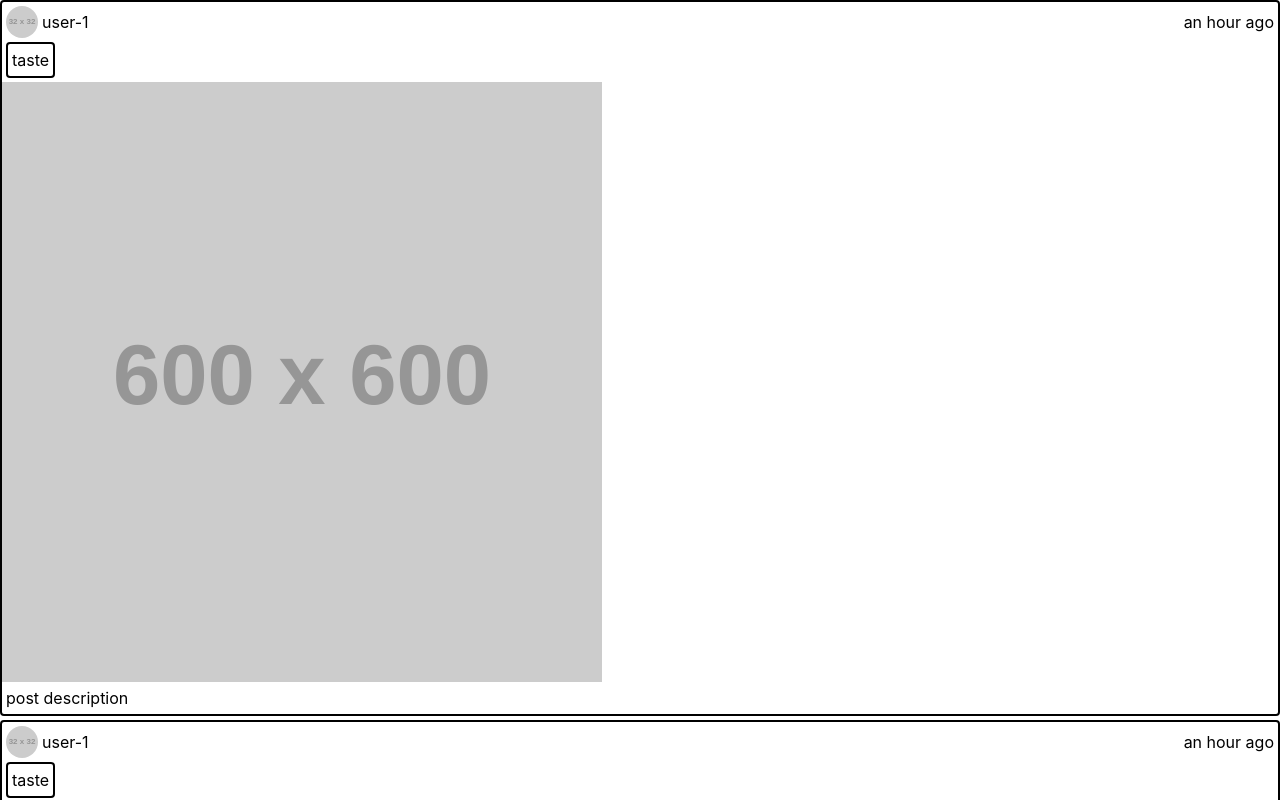
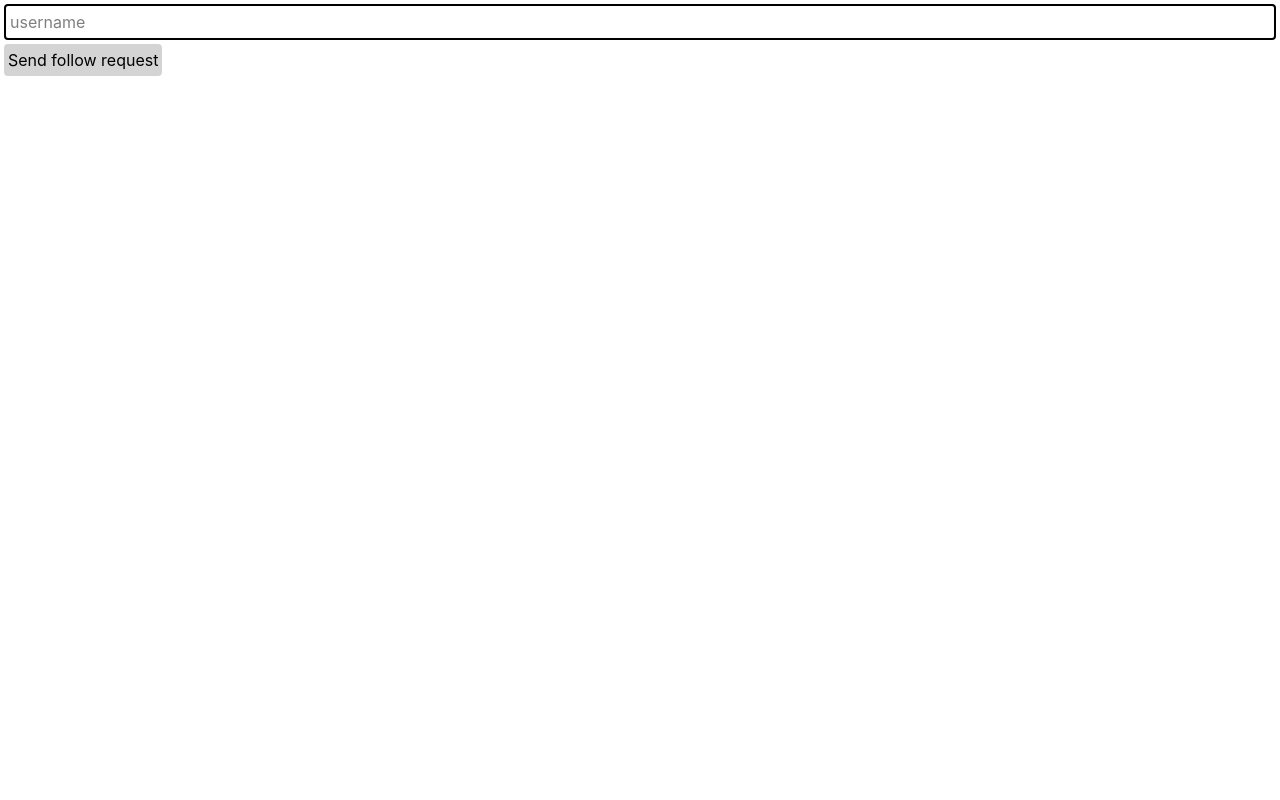
Before and after one commit to sventi555/intentions-web, a React (Vite) app in the folder apps/client/: page / in a window 1280 px wide. Shown: the top 800 px of the page. Built offline with nearby package versions, Linux system fonts and the light colour scheme.

Commit message:
search page

```diff
--- a/apps/client/src/app.tsx
+++ b/apps/client/src/app.tsx
@@ -1,7 +1,7 @@
-import { Feed } from './pages/feed';
+import { Search } from './pages/search';
 
 const App: React.FC = () => {
-  return <Feed />;
+  return <Search />;
 };
 
 export default App;
--- /dev/null
+++ b/apps/client/src/pages/search.tsx
@@ -0,0 +1,10 @@
+export const Search: React.FC = () => {
+  return (
+    <div className="flex flex-col gap-1 p-1">
+      <input placeholder="username" className="rounded-sm border-2 p-1" />
+      <button className="self-start rounded-sm bg-neutral-300 p-1">
+        Send follow request
+      </button>
+    </div>
+  );
+};
```
